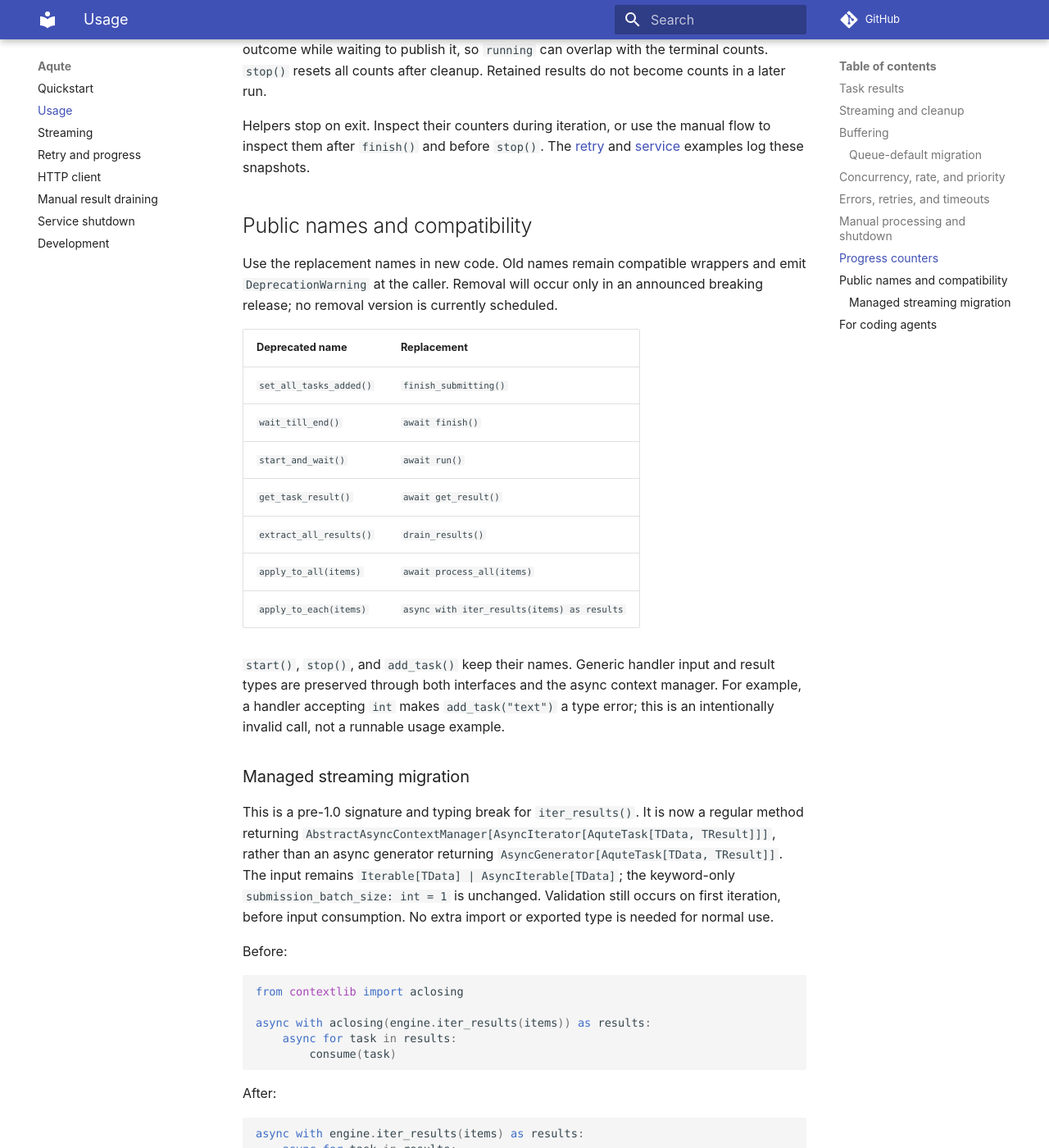
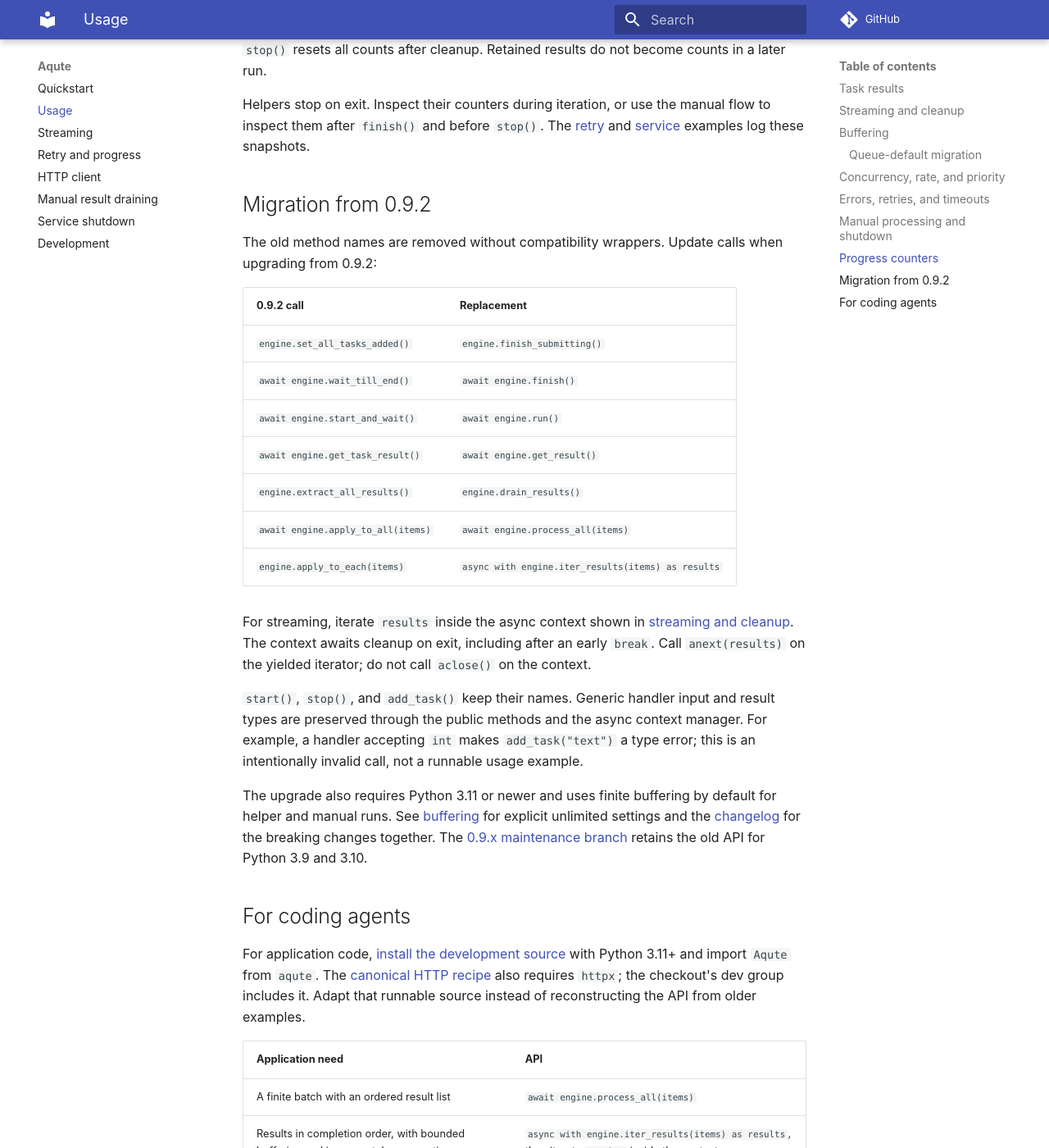
Before and after one commit to insomnes/aqute, an MkDocs documentation site: the page built from docs/usage.md, in a window 1280 px wide and 1400 px high, scrolled down 7016 px. Shown: the whole window at 82% size. Built offline with MkDocs 1.6.1 and Material for MkDocs 9.7.7, drawn with Linux system fonts in a browser that asks for light colours; comment, search, counter and statistics services are not loaded; some of the changed text lies outside the part shown.

Commit message:
feat!: remove deprecated method aliases (#50)
The next breaking release removes the seven deprecated method wrappers and keeps one public method set. Existing callers must rename methods during the upgrade and use the managed context for streaming.

The migration table and changelog collect the upgrade steps. Python 3.9/3.10 users can keep the old API on the 0.9.x maintenance branch.

````diff
--- a/docs/usage.md
+++ b/docs/usage.md
@@ -116,7 +116,7 @@ Run-then-drain starts processing before submission and needs only
 `result_queue=asyncio.Queue(0)`; the input queue can keep its default capacity.
 See the [manual drain example](manual_drain.md). With finite result queues and no
 concurrent consumer, `add_task()` or `finish()` can wait indefinitely. Aqute does
-not detect this arrangement. Deprecated methods use the same queue defaults.
+not detect this arrangement.
 
 Helpers now reject pending manual tasks, so preloading with `add_task()` before
 `process_all()` or `iter_results()` raises `AquteError`. Follow
@@ -304,67 +304,37 @@ flow to inspect them after `finish()` and before `stop()`. The
 [retry](retry_progress.md) and [service](service_shutdown.md) examples log these
 snapshots.
 
-## Public names and compatibility
+## Migration from 0.9.2
 
-Use the replacement names in new code. Old names remain compatible wrappers and
-emit `DeprecationWarning` at the caller. Removal will occur only in an announced
-breaking release; no removal version is currently scheduled.
+The old method names are removed without compatibility wrappers. Update calls
+when upgrading from 0.9.2:
 
-| Deprecated name | Replacement |
+| 0.9.2 call | Replacement |
 | --- | --- |
-| `set_all_tasks_added()` | `finish_submitting()` |
-| `wait_till_end()` | `await finish()` |
-| `start_and_wait()` | `await run()` |
-| `get_task_result()` | `await get_result()` |
-| `extract_all_results()` | `drain_results()` |
-| `apply_to_all(items)` | `await process_all(items)` |
-| `apply_to_each(items)` | `async with iter_results(items) as results` |
+| `engine.set_all_tasks_added()` | `engine.finish_submitting()` |
+| `await engine.wait_till_end()` | `await engine.finish()` |
+| `await engine.start_and_wait()` | `await engine.run()` |
+| `await engine.get_task_result()` | `await engine.get_result()` |
+| `engine.extract_all_results()` | `engine.drain_results()` |
+| `await engine.apply_to_all(items)` | `await engine.process_all(items)` |
+| `engine.apply_to_each(items)` | `async with engine.iter_results(items) as results` |
+
+For streaming, iterate `results` inside the async context shown in
+[streaming and cleanup](#streaming-and-cleanup). The context awaits cleanup on
+exit, including after an early `break`. Call `anext(results)` on the yielded
+iterator; do not call `aclose()` on the context.
 
 `start()`, `stop()`, and `add_task()` keep their names. Generic handler input and
-result types are preserved through both interfaces and the async context manager.
-For example, a handler accepting `int` makes `add_task("text")` a type error;
-this is an intentionally invalid call, not a runnable usage example.
+result types are preserved through the public methods and the async context
+manager. For example, a handler accepting `int` makes `add_task("text")` a type
+error; this is an intentionally invalid call, not a runnable usage example.
 
-### Managed streaming migration
-
-This is a pre-1.0 signature and typing break for `iter_results()`. It is now a
-regular method returning
-`AbstractAsyncContextManager[AsyncIterator[AquteTask[TData, TResult]]]`, rather
-than an async generator returning `AsyncGenerator[AquteTask[TData, TResult]]`.
-The input remains `Iterable[TData] | AsyncIterable[TData]`; the keyword-only
-`submission_batch_size: int = 1` is unchanged. Validation still occurs on first
-iteration, before input consumption. No extra import or exported type is needed
-for normal use.
-
-Before:
-
-```python
-from contextlib import aclosing
-
-async with aclosing(engine.iter_results(items)) as results:
-    async for task in results:
-        consume(task)
-```
-
-After:
-
-```python
-async with engine.iter_results(items) as results:
-    async for task in results:
-        consume(task)
-```
-
-Also replace bare `async for task in engine.iter_results(items)` with the new
-context form. Call `anext(results)` on the iterator yielded by the context.
-Do not call `aclose()` on the context returned by `iter_results()`.
-
-Deprecated `apply_to_each(items)` retains its `AsyncGenerator` return type and
-warning. Existing `async for` callers still work. Use
-`async with contextlib.aclosing(engine.apply_to_each(items)) as results` or
-explicitly await that generator's `aclose()` when stopping early. Its compatibility
-wrapper shares the same processing and cleanup path; migrate new code to the
-managed `iter_results()` form. `process_all()` keeps its coroutine signature and
-ordered list return type.
+The upgrade also requires Python 3.11 or newer and uses finite buffering by
+default for helper and manual runs. See [buffering](#buffering) for explicit unlimited settings and the
+[changelog](https://github.com/insomnes/aqute/blob/main/CHANGELOG.md) for the
+breaking changes together. The
+[0.9.x maintenance branch](https://github.com/insomnes/aqute/tree/maintenance/0.9.x)
+retains the old API for Python 3.9 and 3.10.
 
 ## For coding agents
 
````
Also changed, not shown: CHANGELOG.md (added, +47 -0 lines), README.md (+2 -1 lines), 2 other files.
